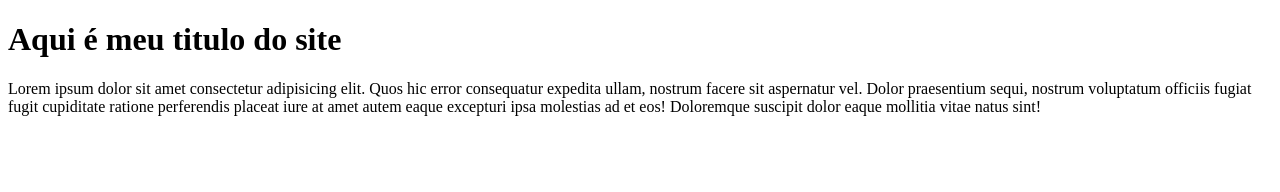
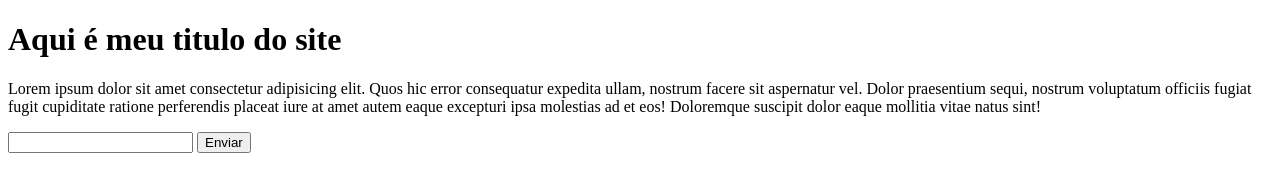
Before and after one commit to rodrigoamb/repoteste, a plain HTML site: page index.html in a window 1280 px wide. Drawn offline with Linux system fonts and the light colour scheme.

Commit message:
adicionado formulario

```diff
--- a/index.html
+++ b/index.html
@@ -15,5 +15,9 @@
       molestias ad et eos! Doloremque suscipit dolor eaque mollitia vitae natus
       sint!
     </p>
+    <form>
+      <input type="text" />
+      <button>Enviar</button>
+    </form>
   </body>
 </html>
```
